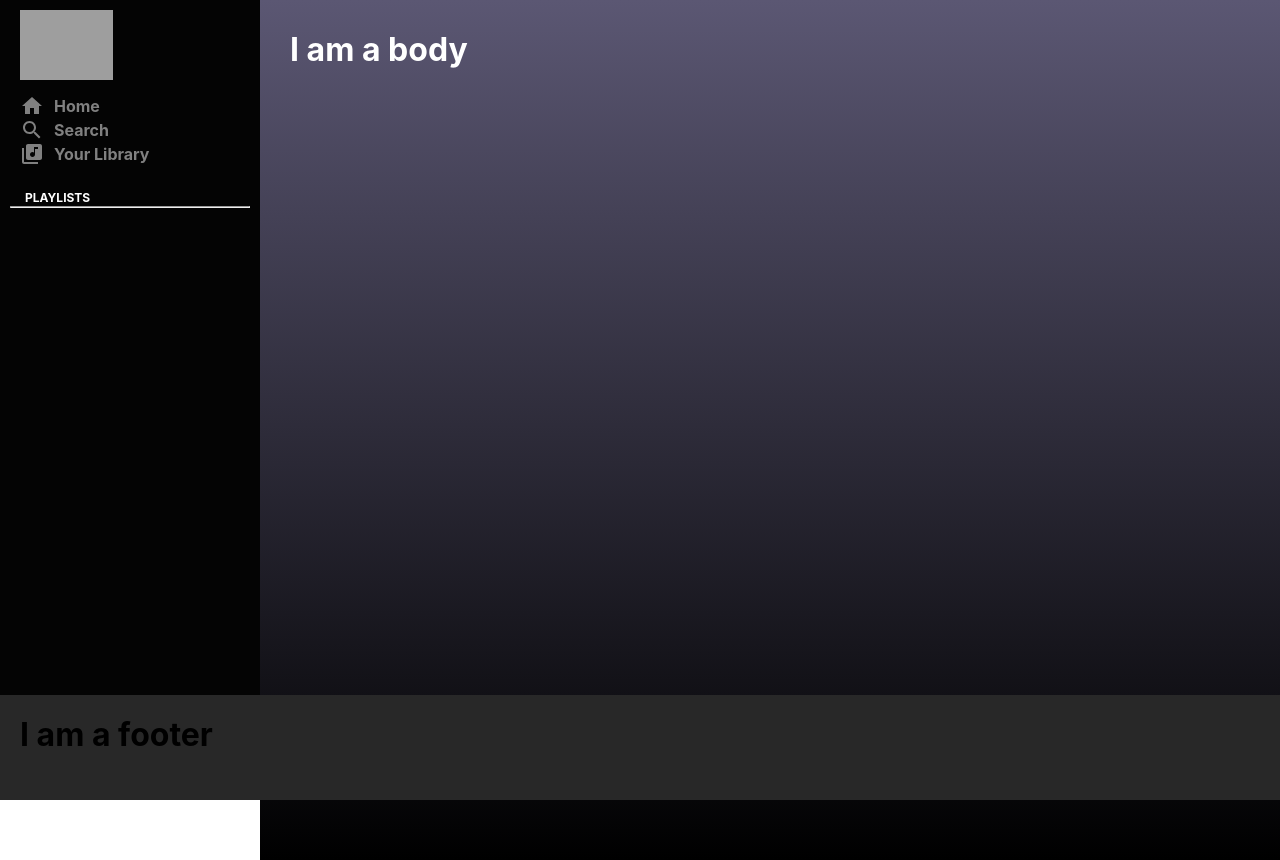
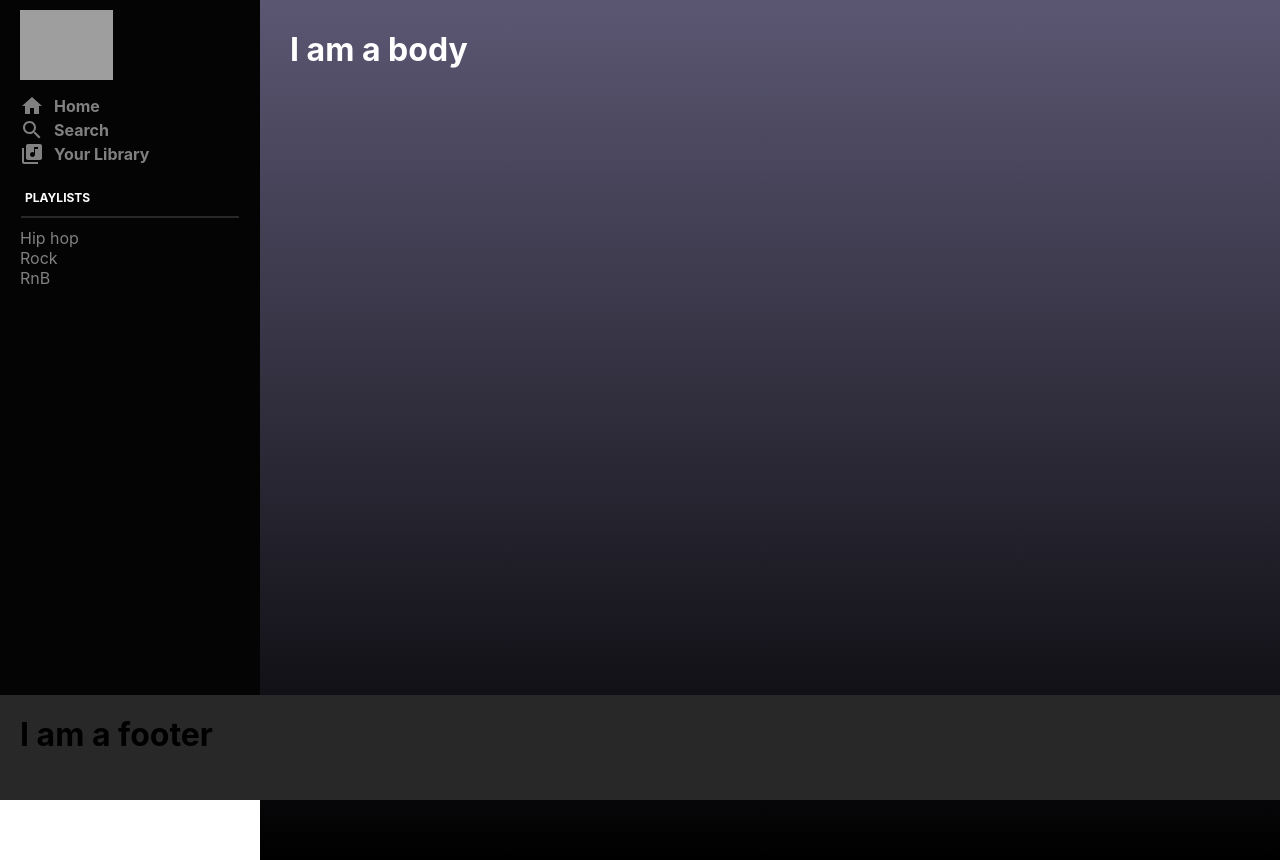
Before and after one commit to ashishchahal/spotify-clone-ac, a React (Create React App) app: page / in a window 1280 px wide. Built offline with nearby package versions, Linux system fonts and the light colour scheme; grey boxes are pictures that could not be loaded; what spotify-web-api-js would draw is missing.

Commit message:
sidebar styling & icons done

```diff
--- a/src/Components/Sidebar.js
+++ b/src/Components/Sidebar.js
@@ -20,6 +20,10 @@ function Sidebar() {
       <br />
       <strong className="sidebar__title">PLAYLISTS</strong>
       <hr />
+
+      <SidebarOption title="Hip hop" />
+      <SidebarOption title="Rock" />
+      <SidebarOption title="RnB" />
     </div>
   );
 }
--- a/src/Styles/SidebarOption.css
+++ b/src/Styles/SidebarOption.css
@@ -10,6 +10,16 @@
   color: white;
 }
 
+.sidebar > hr {
+  border: 1px solid #282828;
+  width: 90%;
+  margin: 10px auto;
+}
+
+.sidebarOption > p {
+  margin-left: 10px;
+}
+
 .sidebarOption__icon {
   padding-right: 10px;
   padding-left: 10px;
```
